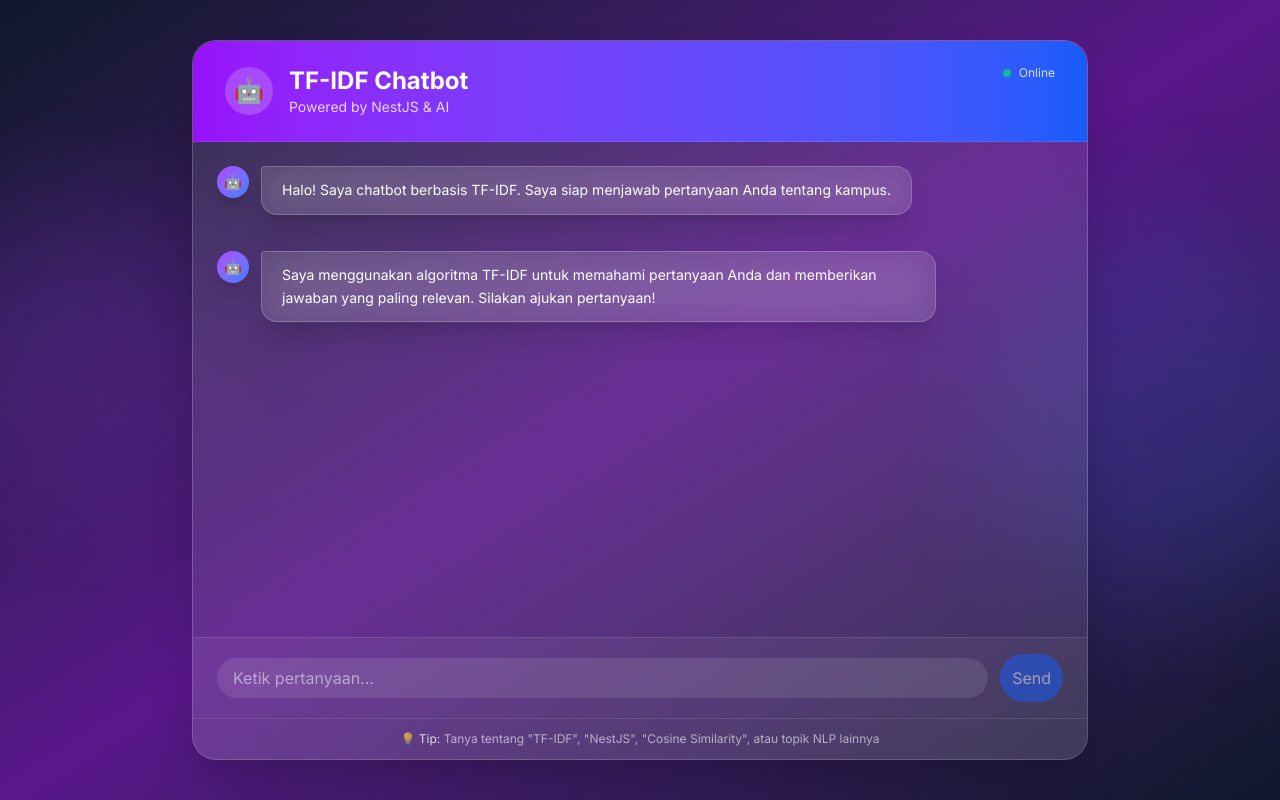
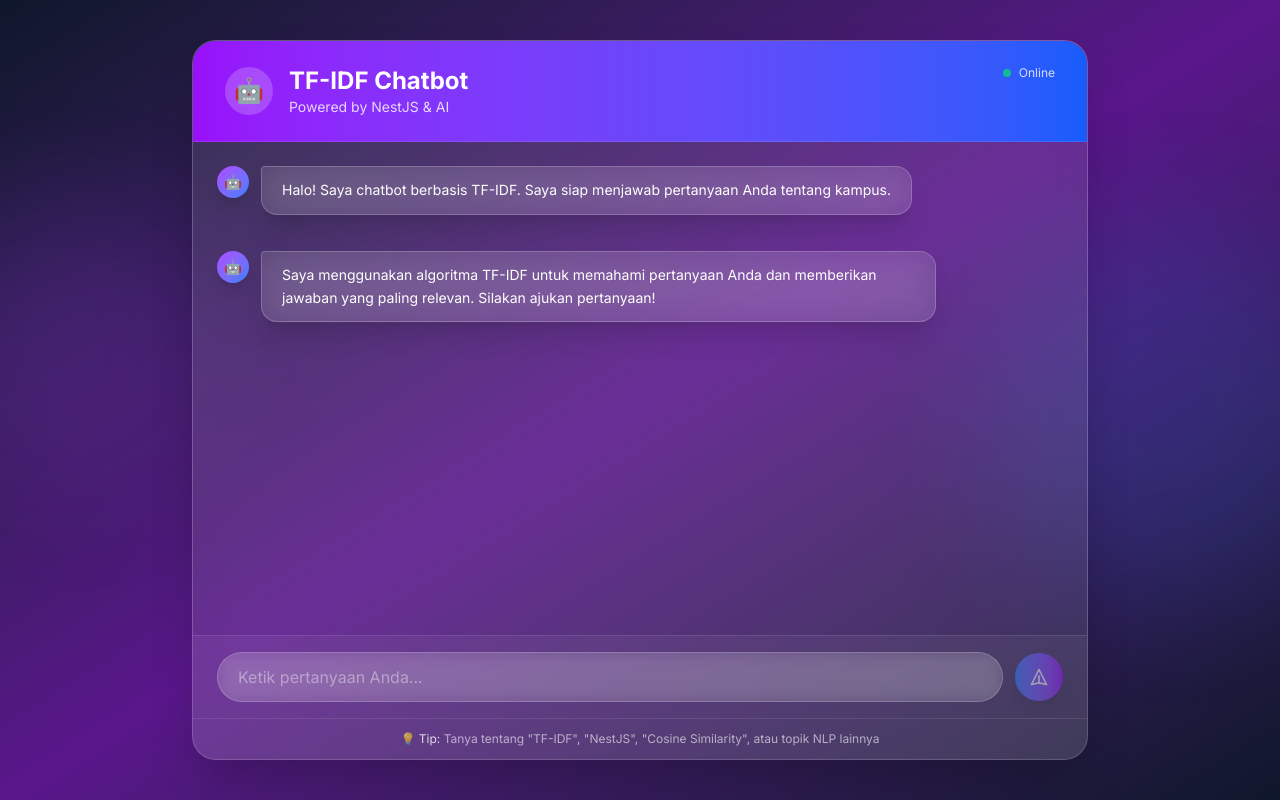
Before and after one commit to KiyayD10/SmartEd-Bot, a Next.js app in the folder frontend/: page / in a window 1280 px wide. Built offline with nearby package versions, Linux system fonts and the light colour scheme.

Commit message:
style: styling input field, tombol send, dan loading animation

```diff
--- a/frontend/src/components/ChatInput.tsx
+++ b/frontend/src/components/ChatInput.tsx
@@ -27,24 +27,51 @@ export default function ChatInput({ onSend, disabled = false }: ChatInputProps)
     return (
         <div className="px-6 py-4 bg-white/5 border-t border-white/10">
             <div className="flex items-center gap-3">
-                {/* Input Field Dasar */}
+
+                {/* Input Field */}
+                <div className="flex-1 relative">
                     <input
                         type="text"
                         value={input}
                         onChange={(e) => setInput(e.target.value)}
                         onKeyPress={handleKeyPress}
                         disabled={disabled}
-                    placeholder="Ketik pertanyaan..."
-                    className="flex-1 px-4 py-2 bg-white/10 rounded-full text-white focus:outline-none"
+                        placeholder={disabled ? "Bot sedang mengetik..." : "Ketik pertanyaan Anda..."}
+                        className="w-full px-5 py-3 bg-white/10 backdrop-blur-sm border border-white/20 rounded-full text-white placeholder-white/40 focus:outline-none focus:ring-2 focus:ring-purple-500 focus:border-transparent transition-all disabled:opacity-50 disabled:cursor-not-allowed"
                     />
+                    {input.length > 0 && (
+                        <div className="absolute right-4 top-1/2 -translate-y-1/2">
+                            <span className="text-xs text-white/40">{input.length}</span>
+                        </div>
+                    )}
+                </div>
 
-                {/* Tombol Send Dasar */}
+                {/* Tombol Send */}
                 <button
                     onClick={handleSend}
                     disabled={!input.trim() || disabled}
-                    className="p-3 bg-blue-600 rounded-full text-white disabled:opacity-50"
+                    className="group relative w-12 h-12 bg-linear-to-r from-blue-500 to-purple-600 rounded-full flex items-center justify-center shadow-lg hover:shadow-purple-500/50 transition-all disabled:opacity-50 disabled:cursor-not-allowed disabled:hover:shadow-lg hover:scale-110 active:scale-95"
                 >
-                    Send
+                    {disabled ? (
+                        // Loading spinner
+                        <svg className="animate-spin h-5 w-5 text-white" xmlns="http://www.w3.org/2000/svg" fill="none" viewBox="0 0 24 24">
+                            <circle className="opacity-25" cx="12" cy="12" r="10" stroke="currentColor" strokeWidth="4"></circle>
+                            <path className="opacity-75" fill="currentColor" d="M4 12a8 8 0 018-8V0C5.373 0 0 5.373 0 12h4zm2 5.291A7.962 7.962 0 014 12H0c0 3.042 1.135 5.824 3 7.938l3-2.647z"></path>
+                        </svg>
+                    ) : (
+                        // Send icon
+                        <svg
+                            className="w-5 h-5 text-white group-hover:translate-x-0.5 transition-transform"
+                            fill="none"
+                            stroke="currentColor"
+                            viewBox="0 0 24 24"
+                        >
+                            <path strokeLinecap="round" strokeLinejoin="round" strokeWidth={2} d="M12 19l9 2-9-18-9 18 9-2zm0 0v-8" />
+                        </svg>
+                    )}
+
+                    {/* Ripple effect */}
+                    <span className="absolute inset-0 rounded-full bg-white opacity-0 group-hover:opacity-20 transition-opacity"></span>
                 </button>
             </div>
         </div>
```
Lines whose indentation alone changed are shown as unchanged.
